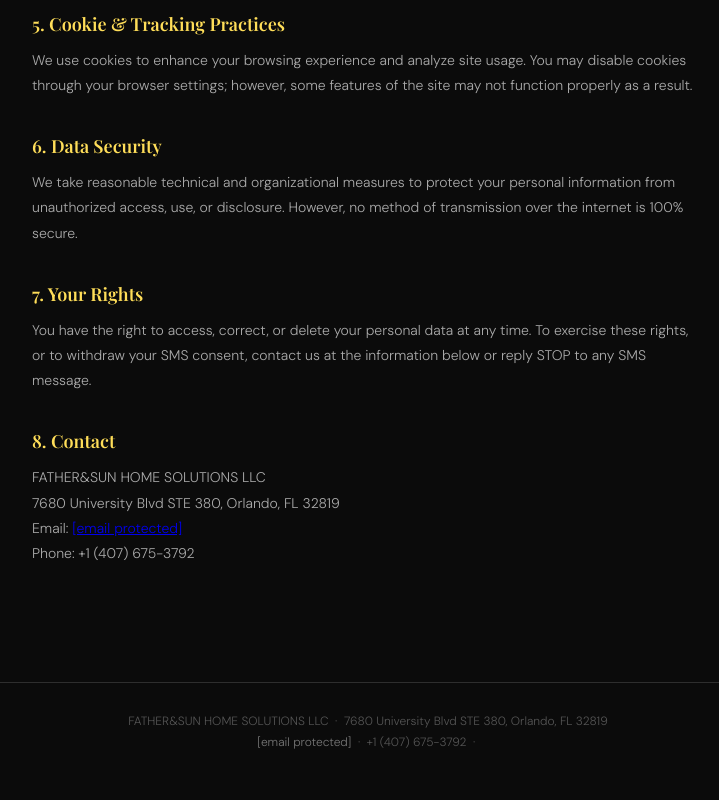
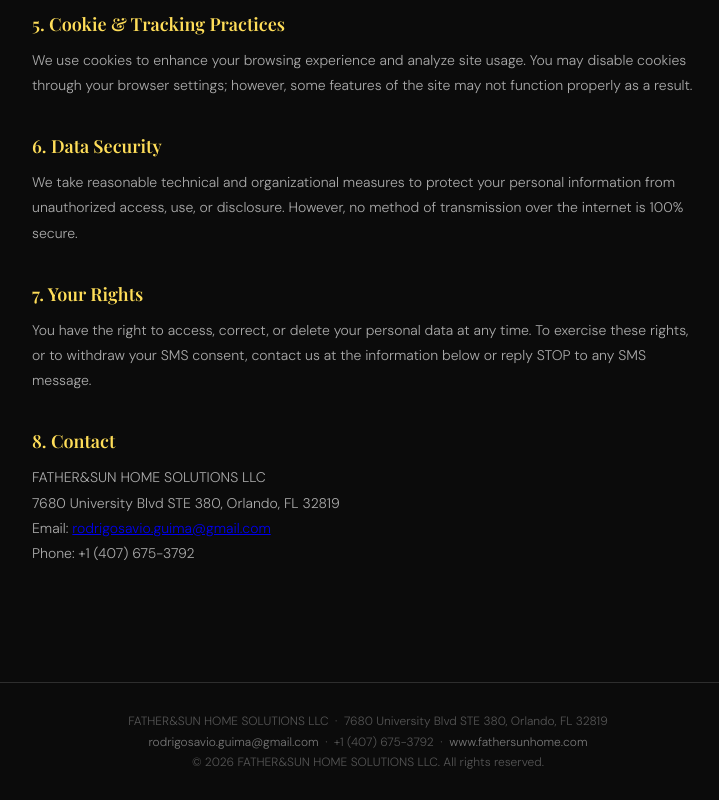
Before and after one commit to adamkufa1/father-sun-home, a plain HTML site: page privacy.html in a window 1280 px wide. Shown: the part 1299-2099 px from the top of the page, without its empty margins (272-991 px from the left). Drawn offline with nearby package versions, Linux system fonts and the light colour scheme.

Commit message:
Update privacy.html

```diff
--- a/privacy.html
+++ b/privacy.html
@@ -114,7 +114,7 @@
     <h2>8. Contact</h2>
     <p>FATHER&SUN HOME SOLUTIONS LLC<br>
     7680 University Blvd STE 380, Orlando, FL 32819<br>
-    Email: <a href="/cdn-cgi/l/email-protection" class="__cf_email__" data-cfemail="22504d46504b454d5143544b4d0c45574b4f4362454f434b4e0c414d4f">[email&#160;protected]</a><br>
+    Email: <a href="mailto:rodrigosavio.guima@gmail.com">rodrigosavio.guima@gmail.com</a><br>
     Phone: +1 (407) 675-3792</p>
   </div>
 </div>
@@ -122,4 +122,10 @@
 <footer>
   <p>
     FATHER&SUN HOME SOLUTIONS LLC &nbsp;&middot;&nbsp; 7680 University Blvd STE 380, Orlando, FL 32819<br>
-    <a href="/cdn-cgi/l/email-protection" class="__cf_email__" data-cfemail="1e6c717a6c7779716d7f68777130796b77737f5e79737f7772307d7173">[email&#160;protected]</a> &nbsp;&middot;&nbsp; +1 (407) 675-3792 &nbsp;&middot;&nbsp; <a href="https://www.fathersunhome.com" style="colo
+    <a href="mailto:rodrigosavio.guima@gmail.com">rodrigosavio.guima@gmail.com</a> &nbsp;&middot;&nbsp; +1 (407) 675-3792 &nbsp;&middot;&nbsp; <a href="https://www.fathersunhome.com">www.fathersunhome.com</a><br>
+    &copy; 2026 FATHER&SUN HOME SOLUTIONS LLC. All rights reserved.
+  </p>
+</footer>
+
+</body>
+</html>
```
